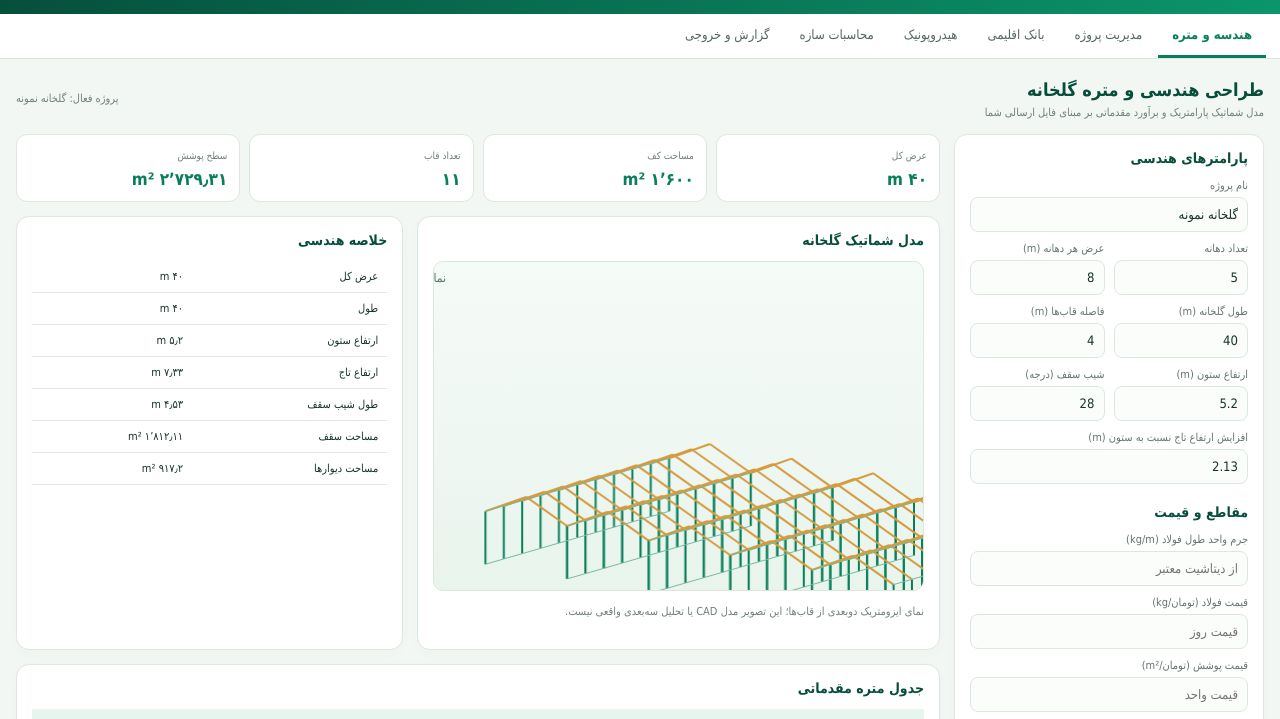
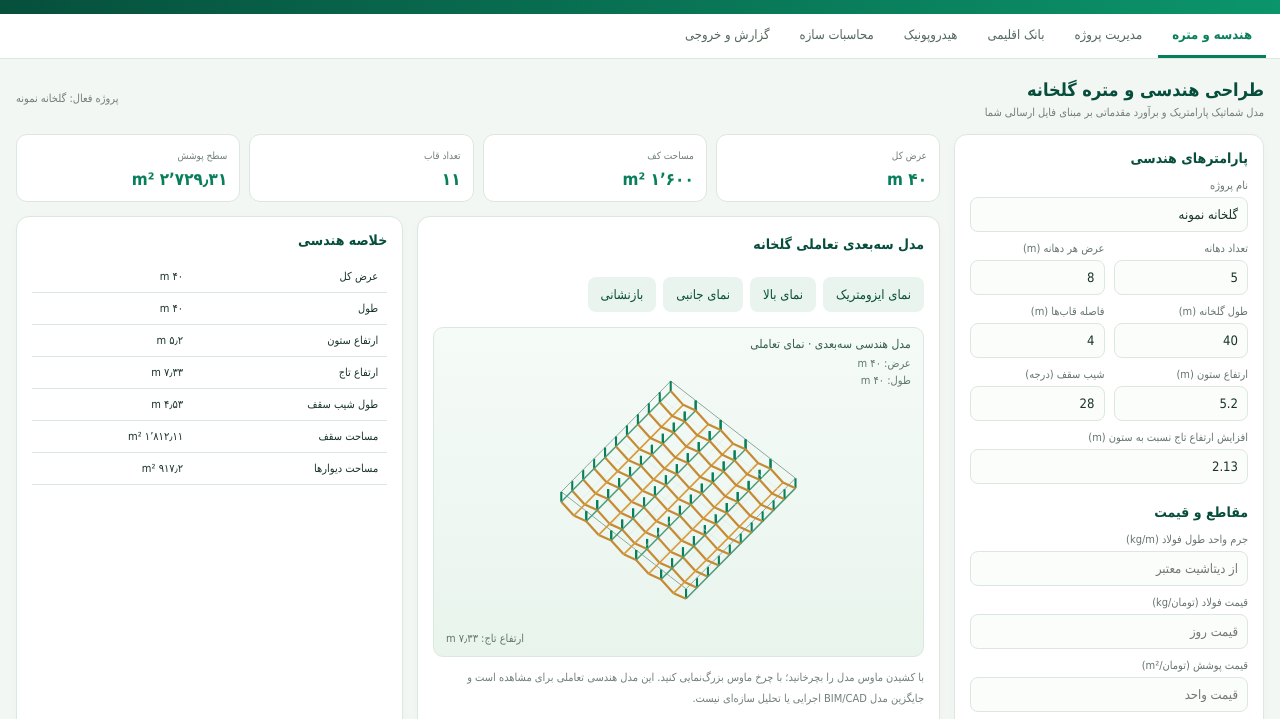
Before and after one commit to sahroud4-boop/SAHROUD-Greenhouse-Pro, a plain HTML site: page index.html in a window 1280 px wide. Shown: the part 63-782 px from the top of the page. Drawn offline with Linux system fonts and the light colour scheme.

Commit message:
Upgrade to v3.6.0 with interactive 3D greenhouse viewer

```diff
--- a/index.html
+++ b/index.html
@@ -3,7 +3,7 @@
 <head>
 <meta charset="UTF-8">
 <meta name="viewport" content="width=device-width, initial-scale=1">
-<title>SAHROUD Greenhouse Pro v3.5.1</title>
+<title>SAHROUD Greenhouse Pro v3.6.0</title>
 <meta name="description" content="سامانه یکپارچه مقدماتی طراحی، متره و برآورد گلخانه">
 <style>
 :root{--green:#087f5b;--green2:#0b956b;--dark:#064e3b;--light:#e8f5ef;--bg:#f3f7f4;--border:#dce7e0;--text:#18332a;--muted:#718078;--amber:#fff8e8;--red:#a83232}
@@ -38,7 +38,7 @@ footer{text-align:center;color:var(--muted);font-size:10px;padding:15px}
 </head>
 <body>
 <header>
- <div class="brand"><div class="logo">S</div><div><h1>SAHROUD Greenhouse Pro</h1><p>سامانه مقدماتی طراحی هندسی، متره، هیدروپونیک و گزارش مهندسی · نسخه یکپارچه 3.5.1</p></div></div>
+ <div class="brand"><div class="logo">S</div><div><h1>SAHROUD Greenhouse Pro</h1><p>سامانه مقدماتی طراحی هندسی، متره، هیدروپونیک و گزارش مهندسی · نسخه یکپارچه 3.6.0</p></div></div>
  <div class="top-actions">
   <button class="btn-light" onclick="saveProject()">ذخیره پروژه</button>
   <button class="btn-light" onclick="exportBackup()">پشتیبان JSON</button>
@@ -78,7 +78,7 @@ footer{text-align:center;color:var(--muted);font-size:10px;padding:15px}
     <div class="stat"><small>عرض کل</small><strong id="widthStat">—</strong></div><div class="stat"><small>مساحت کف</small><strong id="floorStat">—</strong></div><div class="stat"><small>تعداد قاب</small><strong id="frameStat">—</strong></div><div class="stat"><small>سطح پوشش</small><strong id="coverStat">—</strong></div>
    </div>
    <div class="columns">
-    <div class="card"><h3>مدل شماتیک گلخانه</h3><div class="visual"><canvas id="model"></canvas></div><p class="muted">نمای ایزومتریک دوبعدی از قاب‌ها؛ این تصویر مدل CAD یا تحلیل سه‌بعدی واقعی نیست.</p></div>
+    <div class="card"><div class="pagehead"><h3>مدل سه‌بعدی تعاملی گلخانه</h3><div class="toolbar"><button class="btn-soft" onclick="setModelView('iso')">نمای ایزومتریک</button><button class="btn-soft" onclick="setModelView('top')">نمای بالا</button><button class="btn-soft" onclick="setModelView('side')">نمای جانبی</button><button class="btn-soft" onclick="resetModelView()">بازنشانی</button></div></div><div class="visual"><canvas id="model" aria-label="مدل سه‌بعدی تعاملی گلخانه" tabindex="0"></canvas></div><p class="muted">با کشیدن ماوس مدل را بچرخانید؛ با چرخ ماوس بزرگ‌نمایی کنید. این مدل هندسی تعاملی برای مشاهده است و جایگزین مدل BIM/CAD اجرایی یا تحلیل سازه‌ای نیست.</p></div>
     <div class="card"><h3>خلاصه هندسی</h3><table><tbody>
      <tr><td>عرض کل</td><td id="vWidth">—</td></tr><tr><td>طول</td><td id="vLength">—</td></tr><tr><td>ارتفاع ستون</td><td id="vHeight">—</td></tr><tr><td>ارتفاع تاج</td><td id="vRidge">—</td></tr><tr><td>طول شیب سقف</td><td id="vSlope">—</td></tr><tr><td>مساحت سقف</td><td id="vRoof">—</td></tr><tr><td>مساحت دیوارها</td><td id="vWalls">—</td></tr>
     </tbody></table></div>
@@ -193,17 +193,97 @@ function calculateGeometry(){
  $("geometryWarning").textContent="نتایج صرفاً برآورد هندسی مقدماتی هستند. "+(p.mass>0?"وزن فولاد با جرم واحد طول واردشده محاسبه شده است.":"وزن فولاد به دیتاشیت معتبر مقطع نیاز دارد.")+" تحلیل بار باد، برف، زلزله، کمانش، اتصالات، فونداسیون و کنترل استاندارد انجام نشده است.";
  drawModel(p);$("activeProjectText").textContent="پروژه فعال: "+(p.project||"بدون نام");return geomResult;
 }
+/* Interactive 3D orthographic greenhouse viewer */
+const modelCamera={yaw:-0.72,pitch:0.48,zoom:1};
+let modelPointer=null;
+function setModelView(view){
+ if(view==="top"){modelCamera.yaw=0;modelCamera.pitch=1.48;modelCamera.zoom=1}
+ else if(view==="side"){modelCamera.yaw=0;modelCamera.pitch=0.08;modelCamera.zoom=1}
+ else {modelCamera.yaw=-0.72;modelCamera.pitch=0.48;modelCamera.zoom=1}
+ if(geomResult.width)drawModel(geomResult);
+}
+function resetModelView(){setModelView("iso")}
 function drawModel(p){
- const c=$("model"),r=c.getBoundingClientRect(),ratio=window.devicePixelRatio||1;if(!r.width||!r.height)return;
- c.width=r.width*ratio;c.height=r.height*ratio;const ctx=c.getContext("2d");ctx.setTransform(ratio,0,0,ratio,0,0);const w=r.width,h=r.height;ctx.clearRect(0,0,w,h);
- const scale=Math.min(w/(p.bays*p.bayWidth+p.length*.5),h/(p.height+p.ridge+8))*1.25,ox=w*.48,oy=h*.76;
- const pt=(x,y,z)=>({x:ox+(x-y*.45)*scale,y:oy+(x*.18+y*.13-z)*scale});
- function line(a,b,col,width=2){ctx.beginPath();ctx.moveTo(a.x,a.y);ctx.lineTo(b.x,b.y);ctx.strokeStyle=col;ctx.lineWidth=width;ctx.stroke()}
- const count=Math.max(2,Math.min(18,Math.ceil(p.length/p.spacing)+1));
- for(let i=0;i<count;i++){const y=i*p.length/(count-1);for(let j=0;j<p.bays;j++){const x=j*p.bayWidth,a=pt(x,y,0),b=pt(x,y,p.height),ridge=pt(x+p.bayWidth/2,y,p.height+p.ridge),d=pt(x+p.bayWidth,y,p.height),e=pt(x+p.bayWidth,y,0);line(a,b,"#087f5b",2);line(b,ridge,"#d69b3d",2);line(ridge,d,"#d69b3d",2);line(d,e,"#087f5b",2)}}
- for(let j=0;j<=p.bays;j++){const x=j*p.bayWidth;line(pt(x,0,p.height),pt(x,p.length,p.height),"#79b79f",1);line(pt(x,0,0),pt(x,p.length,0),"#79b79f",1)}
- ctx.fillStyle="#547568";ctx.font="12px Tahoma";ctx.fillText("نمای شماتیک ایزومتریک",12,20);
+ const c=$("model"),r=c.getBoundingClientRect(),ratio=window.devicePixelRatio||1;
+ if(!r.width||!r.height||!p)return;
+ c.width=Math.round(r.width*ratio);c.height=Math.round(r.height*ratio);
+ const ctx=c.getContext("2d");ctx.setTransform(ratio,0,0,ratio,0,0);
+ const w=r.width,h=r.height;ctx.clearRect(0,0,w,h);
+ const yaw=modelCamera.yaw,pitch=Math.max(-0.15,Math.min(1.52,modelCamera.pitch));
+ const cy=Math.cos(yaw),sy=Math.sin(yaw),cp=Math.cos(pitch),sp=Math.sin(pitch);
+ const cx=p.bays*p.bayWidth/2,cy0=p.length/2;
+ const projectRaw=(x,y,z)=>{
+  const X=x-cx,Y=y-cy0;
+  const xr=X*cy-Y*sy,yr=X*sy+Y*cy;
+  return {x:xr,y:yr*cp-z*sp,depth:yr*sp+z*cp};
+ };
+ const xs=[0,p.bays*p.bayWidth],ys=[0,p.length],zs=[0,p.height,p.height+p.ridge];
+ const bounds=[];
+ for(const x of xs)for(const y of ys)for(const z of zs)bounds.push(projectRaw(x,y,z));
+ for(let j=0;j<p.bays;j++)for(const y of ys)bounds.push(projectRaw((j+.5)*p.bayWidth,y,p.height+p.ridge));
+ const minX=Math.min(...bounds.map(v=>v.x)),maxX=Math.max(...bounds.map(v=>v.x));
+ const minY=Math.min(...bounds.map(v=>v.y)),maxY=Math.max(...bounds.map(v=>v.y));
+ const rangeX=Math.max(1,maxX-minX),rangeY=Math.max(1,maxY-minY);
+ const scale=Math.max(.01,Math.min((w-70)/rangeX,(h-76)/rangeY)*.88*modelCamera.zoom);
+ const midX=(minX+maxX)/2,midY=(minY+maxY)/2;
+ const pt=(x,y,z)=>{const q=projectRaw(x,y,z);return {x:w/2+(q.x-midX)*scale,y:h/2-(q.y-midY)*scale,depth:q.depth}};
+ const segments=[];
+ const add=(a,b,color,width=1.6)=>segments.push({a:pt(...a),b:pt(...b),color,width});
+ const bays=Math.max(1,Math.floor(p.bays)),bw=p.bayWidth,L=p.length,H=p.height,R=p.ridge;
+ add([0,0,0],[bays*bw,0,0],"#8aa99a",1);
+ add([bays*bw,0,0],[bays*bw,L,0],"#8aa99a",1);
+ add([bays*bw,L,0],[0,L,0],"#8aa99a",1);
+ add([0,L,0],[0,0,0],"#8aa99a",1);
+ const frameCount=Math.max(1,Math.ceil(L/Math.max(.1,p.spacing)));
+ const frameYs=Array.from({length:frameCount+1},(_,i)=>Math.min(L,i*p.spacing));
+ if(frameYs[frameYs.length-1]<L-1e-6)frameYs.push(L);
+ const stride=Math.max(1,Math.ceil(frameYs.length/100));
+ const shownYs=frameYs.filter((_,i)=>i%stride===0||i===frameYs.length-1);
+ for(const y of shownYs){
+  for(let j=0;j<bays;j++){
+   const x=j*bw;
+   add([x,y,0],[x,y,H],"#087f5b",2.1);
+   add([x,y,H],[x+bw/2,y,H+R],"#c58a32",2.2);
+   add([x+bw/2,y,H+R],[x+bw,y,H],"#c58a32",2.2);
+   add([x+bw,y,H],[x+bw,y,0],"#087f5b",2.1);
+  }
+ }
+ for(let j=0;j<=bays;j++){
+  const x=j*bw;add([x,0,H],[x,L,H],"#4d9b7b",1.5);
+ }
+ for(let j=0;j<bays;j++){
+  const x=(j+.5)*bw;add([x,0,H+R],[x,L,H+R],"#d69b3d",1.7);
+ }
+ const gridStep=Math.max(5,Math.ceil(Math.max(bw*bays,L)/8/5)*5);
+ for(let x=gridStep;x<bw*bays;x+=gridStep)add([x,0,0],[x,L,0],"#dce9e1",.55);
+ for(let y=gridStep;y<L;y+=gridStep)add([0,y,0],[bays*bw,y,0],"#dce9e1",.55);
+ segments.sort((a,b)=>(a.a.depth+a.b.depth)-(b.a.depth+b.b.depth));
+ for(const q of segments){
+  ctx.beginPath();ctx.moveTo(q.a.x,q.a.y);ctx.lineTo(q.b.x,q.b.y);
+  ctx.strokeStyle=q.color;ctx.lineWidth=q.width;ctx.stroke();
+ }
+ ctx.fillStyle="#365d4c";ctx.font="12px Tahoma";ctx.textAlign="right";
+ ctx.fillText("مدل هندسی سه‌بعدی · نمای تعاملی",w-12,20);
+ ctx.fillStyle="#60786c";ctx.font="11px Tahoma";
+ ctx.fillText("عرض: "+fmt(p.bays*bw)+" m",w-12,39);
+ ctx.fillText("طول: "+fmt(L)+" m",w-12,56);
+ ctx.textAlign="left";ctx.fillText("ارتفاع تاج: "+fmt(H+R)+" m",12,h-14);
 }
+(function bindModelControls(){
+ const c=$("model");if(!c)return;
+ c.style.touchAction="none";
+ c.addEventListener("pointerdown",e=>{modelPointer={x:e.clientX,y:e.clientY};if(c.setPointerCapture)c.setPointerCapture(e.pointerId)});
+ c.addEventListener("pointermove",e=>{
+  if(!modelPointer)return;
+  const dx=e.clientX-modelPointer.x,dy=e.clientY-modelPointer.y;
+  modelPointer={x:e.clientX,y:e.clientY};
+  modelCamera.yaw+=dx*.009;modelCamera.pitch=Math.max(-.15,Math.min(1.52,modelCamera.pitch+dy*.007));
+  if(geomResult.width)drawModel(geomResult);
+ });
+ const release=()=>{modelPointer=null};
+ c.addEventListener("pointerup",release);c.addEventListener("pointercancel",release);c.addEventListener("lostpointercapture",release);
+ c.addEventListener("wheel",e=>{e.preventDefault();modelCamera.zoom=Math.max(.45,Math.min(3.2,modelCamera.zoom*(e.deltaY<0?1.1:.91)));if(geomResult.width)drawModel(geomResult)},{passive:false});
+})();
 
 /* IndexedDB project repository */
 const DB=(()=>{let promise;const dbName="SAHROUD_Greenhouse_Pro_v35",storeName="projects";
@@ -212,7 +292,7 @@ const DB=(()=>{let promise;const dbName="SAHROUD_Greenhouse_Pro_v35",storeName="
  return {open,put:p=>request("readwrite",s=>s.put(p)),get:id=>request("readonly",s=>s.get(id)),all:()=>request("readonly",s=>s.getAll()),del:id=>request("readwrite",s=>s.delete(id))};
 })();
 let activeProject=null;
-function newModel(){return {schemaVersion:"3.5.1",id:uid(),createdAt:new Date().toISOString(),updatedAt:new Date().toISOString(),meta:{name:"",client:"",city:"",country:"ایران",type:"چنددهانه",crop:""},geometry:{},climate:null,hydroponics:{},materials:{profiles:[],covering:[],equipment:[]},pricing:{},results:{},notes:""}}
+function newModel(){return {schemaVersion:"3.6.0",id:uid(),createdAt:new Date().toISOString(),updatedAt:new Date().toISOString(),meta:{name:"",client:"",city:"",country:"ایران",type:"چنددهانه",crop:""},geometry:{},climate:null,hydroponics:{},materials:{profiles:[],covering:[],equipment:[]},pricing:{},results:{},notes:""}}
 function collectModel(){
  const p=activeProject||newModel();p.meta={name:$("metaName").value||$("project").value,client:$("metaClient").value,city:$("metaCity").value,country:$("metaCountry").value,type:$("metaType").value,crop:$("metaCrop").value};
  p.notes=$("metaNotes").value;p.geometry={...geomResult};p.hydroponics={input:hydroInput(),last:hydroResult};p.results={structural:structuralLast,beam:beamLast};return p;
```
